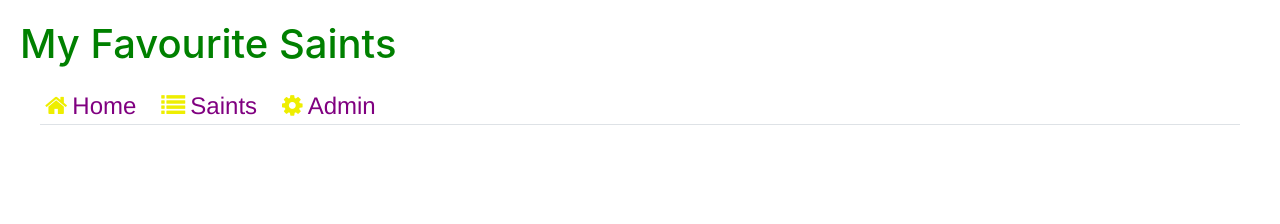
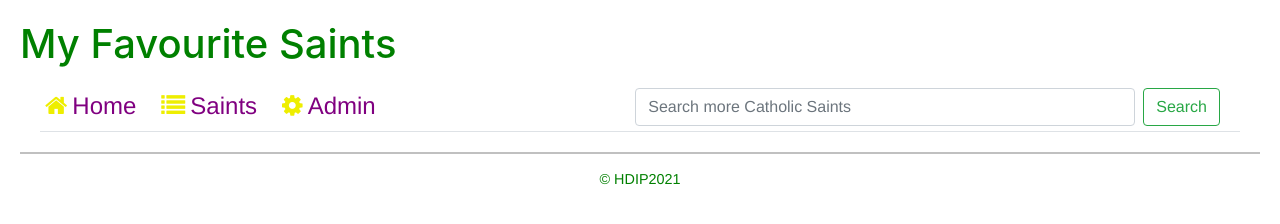
Before and after one commit to thiagosteps227/saints, a plain HTML site: page WebContent/index.html in a window 1280 px wide. Drawn offline with Linux system fonts and the light colour scheme; no server answers.

Commit message:
with google bar

```diff
--- a/WebContent/index.html
+++ b/WebContent/index.html
@@ -14,10 +14,16 @@
 <body>
     <h1>My Favourite Saints</h1>
     <!-- Nav tabs -->
-    <ul class="nav nav-tabs" role="tablist">
+    <ul id="navbar" class="nav nav-tabs" role="tablist">
         <li class="active"><a href="#home" role="tab" data-toggle="tab"><i class="fa fa-home"></i>Home</a></li>
         <li><a href="#saints" role="tab" data-toggle="tab"><i class="fa fa-list"></i>Saints</a></li>
         <li><a href="#other" role="tab" data-toggle="tab"><i class="fa fa-cog"></i>Admin</a></li>
+        <li id="googleBar"><a class="navbar-brand"></a>
+	        <form id="formGoogleSearch" class="form-inline" action="https://www.google.com/search" method="get">
+	        	<input id="googleInput"class="form-control mr-sm-2" type="search" placeholder="Search more Catholic Saints" aria-label="Search" name="q">
+	        	<button class="btn btn-outline-success my-2 my-sm-0" type="submit">Search</button>
+	        </form>
+        </li>
      </ul>
 <!-- Tab panes -->
 <div class="tab-content">
@@ -156,7 +162,7 @@
 				<div class="form-group row">
 					<label class="col-sm-2 col-form-label">Description</label>
 					<div class="col-sm-10">
-						<textarea name="description" class="form-control" id="createdescription" placeholder="Description"></textarea>
+						<textarea name="description" class="form-control" id="createdescription" placeholder="Max length 250 characters" maxlength="250"></textarea>
 						<span id="createChars"></span>
 					</div>
 				</div>
@@ -182,5 +188,6 @@
    </div>
   </div>
 </div>
+<footer>&copy; HDIP2021</footer>
 </body>
 </html>
```
